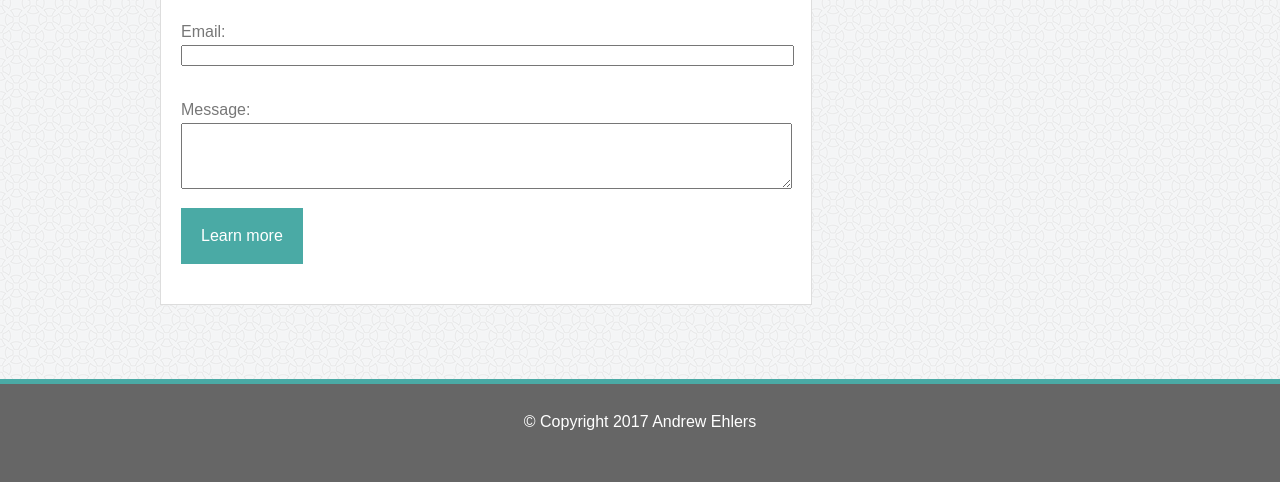
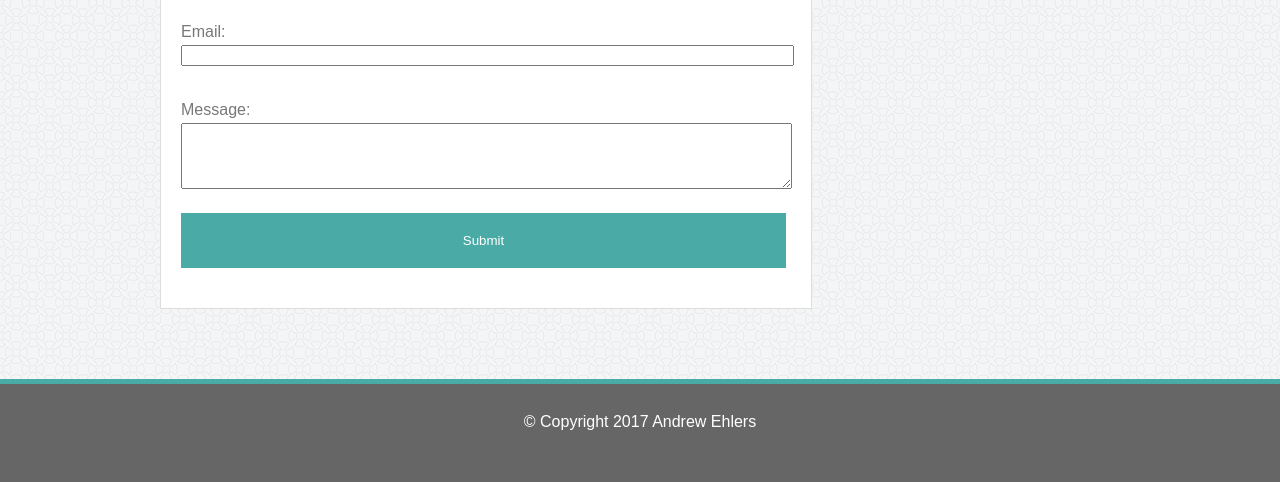
Before and after one commit to asehlers/Basic-Portfolio, a plain HTML site: page contact.html in a window 1280 px wide. Shown: the part 316-798 px from the top of the page. Drawn offline with Linux system fonts and the light colour scheme.

Commit message:
email change

```diff
--- a/contact.html
+++ b/contact.html
@@ -23,11 +23,12 @@
 			<div class="contact">
 
 				<h1>Contact</h1>
-
-				<section class="cI">Name: <br><input type="text" name="fullname"></section><br>
-				<section class="cI">Email: <br><input type="text" name="email"></section><br>
-				<section class="cI">Message: <br><textarea rows="4" cols="50"></textarea></section><br>
-				<a class="button" href="#" role="button">Learn more</a>
+				<form action="mailto:asehlers17@gmail.com?subject=portfolioSubmission" enctype="text/plain">
+					<section class="cI">Name: <br><input type="text" name="fullname"></section><br>
+					<section class="cI">Email: <br><input type="text" name="email"></section><br>
+					<section class="cI">Message: <br><textarea rows="4" cols="50"></textarea></section><br>
+					<input type="submit" value="Submit" class="button"></input>
+				</form>
 			</div>
 
 
```
